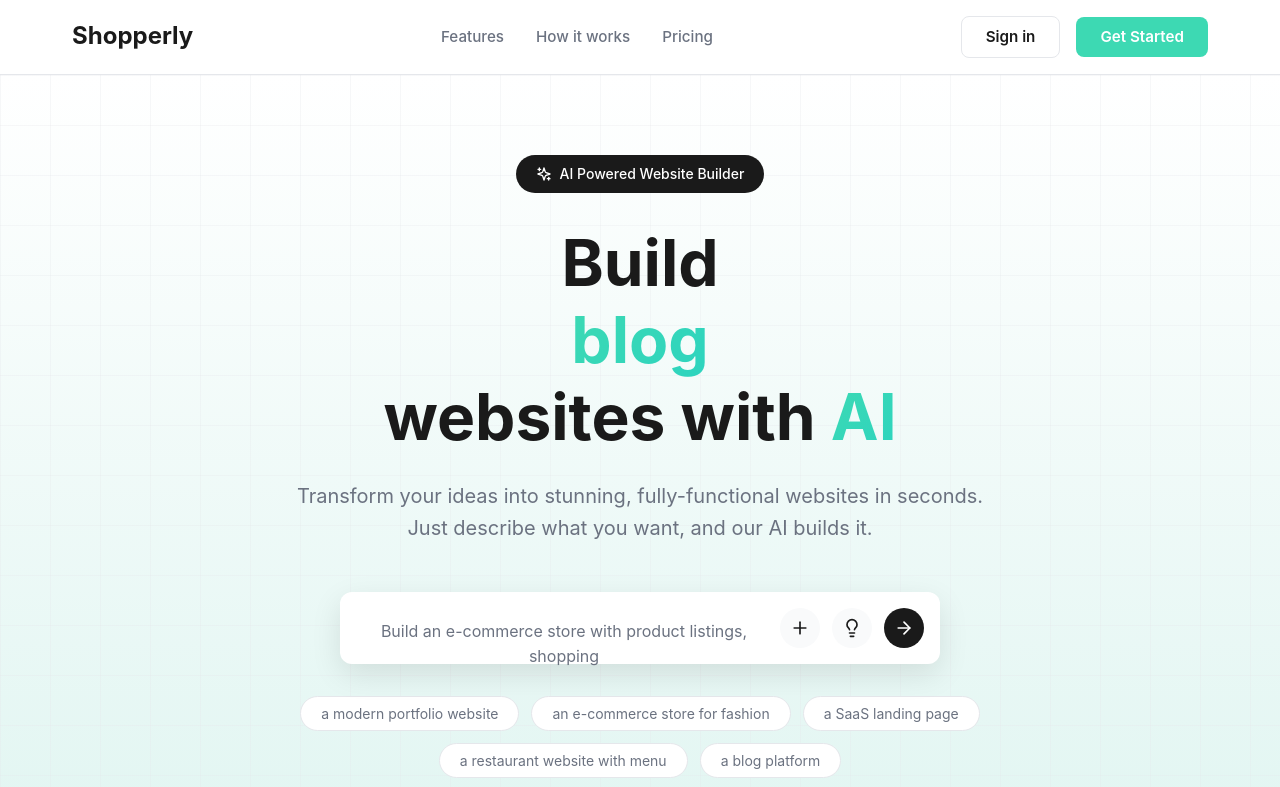
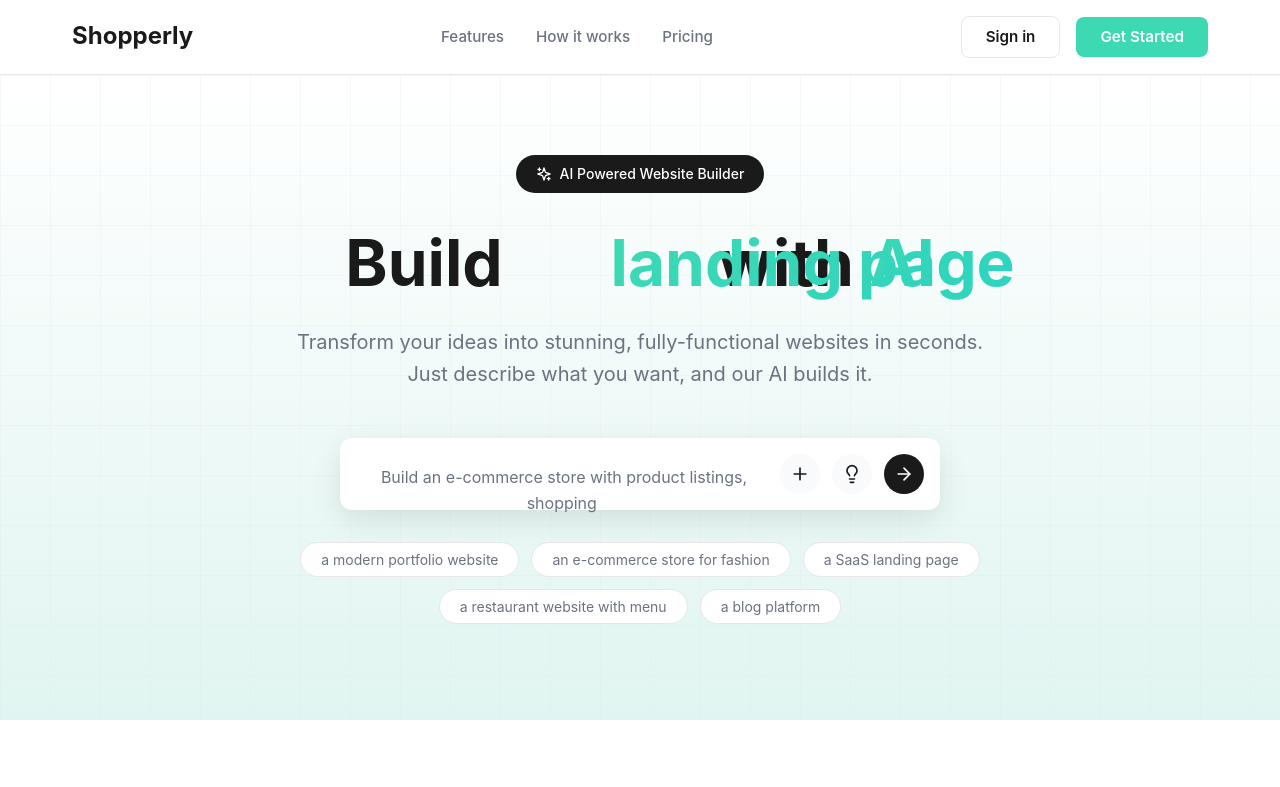
Before and after one commit to izzychils/shopperly-fe, a React (Vite) app: page / in a window 1280 px wide. Shown: the top 787 px of the page. Built offline with nearby package versions, Linux system fonts and the light colour scheme.

Commit message:
Fixed word rotation overflow and improved animation visibility

```diff
--- a/src/components/sections/Hero.css
+++ b/src/components/sections/Hero.css
@@ -49,6 +49,18 @@
 .hero h1 {
   margin-bottom: 1.5rem;
   animation: fadeIn 0.8s ease 0.2s both;
+  display: flex;
+  flex-wrap: wrap;
+  align-items: center;
+  justify-content: center;
+  gap: 0.5rem;
+  line-height: 1.2;
+}
+
+@media (min-width: 768px) {
+  .hero h1 {
+    flex-wrap: nowrap;
+  }
 }
 
 .hero h1 .gradient-text {
--- a/src/components/sections/Hero.tsx
+++ b/src/components/sections/Hero.tsx
@@ -41,14 +41,14 @@
             <span>AI Powered Website Builder</span>
           </div>
 
-          <h1>
-            Build{' '}
+          <h1 style={{ display: 'flex', flexWrap: 'wrap', gap: '0.5rem', justifyContent: 'center' }}>
+            <span>Build</span>
             <WordRotate
               words={rotatingWords}
-              className="gradient-text inline-block"
-              duration={2000}
+              className="gradient-text"
+              duration={2500}
             />
-            {' '}websites with <span className="gradient-text">AI</span>
+            <span>with <span className="gradient-text">AI</span></span>
           </h1>
 
           <p className="hero-subtitle">
--- a/src/components/ui/word-rotate.tsx
+++ b/src/components/ui/word-rotate.tsx
@@ -15,10 +15,10 @@
   words,
   duration = 2500,
   framerProps = {
-    initial: { opacity: 0, y: -50 },
-    animate: { opacity: 1, y: 0 },
-    exit: { opacity: 0, y: 50 },
-    transition: { duration: 0.25, ease: "easeOut" },
+    initial: { opacity: 0, y: 20, scale: 0.8 },
+    animate: { opacity: 1, y: 0, scale: 1 },
+    exit: { opacity: 0, y: -20, scale: 0.8 },
+    transition: { duration: 0.4, ease: "easeInOut" },
   },
   className,
 }: WordRotateProps) {
@@ -34,16 +34,30 @@
   }, [words, duration]);
 
   return (
-    <div className="overflow-hidden py-2">
+    <span style={{
+      display: 'inline-block',
+      minWidth: '200px',
+      textAlign: 'center',
+      position: 'relative',
+      height: '1.2em',
+      verticalAlign: 'baseline'
+    }}>
       <AnimatePresence mode="wait">
         <motion.span
           key={words[index]}
           className={cn(className)}
+          style={{
+            display: 'inline-block',
+            position: 'absolute',
+            left: '50%',
+            transform: 'translateX(-50%)',
+            whiteSpace: 'nowrap'
+          }}
           {...framerProps}
         >
           {words[index]}
         </motion.span>
       </AnimatePresence>
-    </div>
+    </span>
   );
 }
--- a/src/index.css
+++ b/src/index.css
@@ -128,10 +128,20 @@
   -webkit-background-clip: text;
   -webkit-text-fill-color: transparent;
   background-clip: text;
+  font-weight: 700;
 }
 
 .inline-block {
   display: inline-block;
+}
+
+/* Word rotation container */
+.word-rotate-container {
+  display: inline-block;
+  min-width: 200px;
+  text-align: center;
+  position: relative;
+  overflow: visible;
 }
 
 /* Pulse animation for cursor */
```
